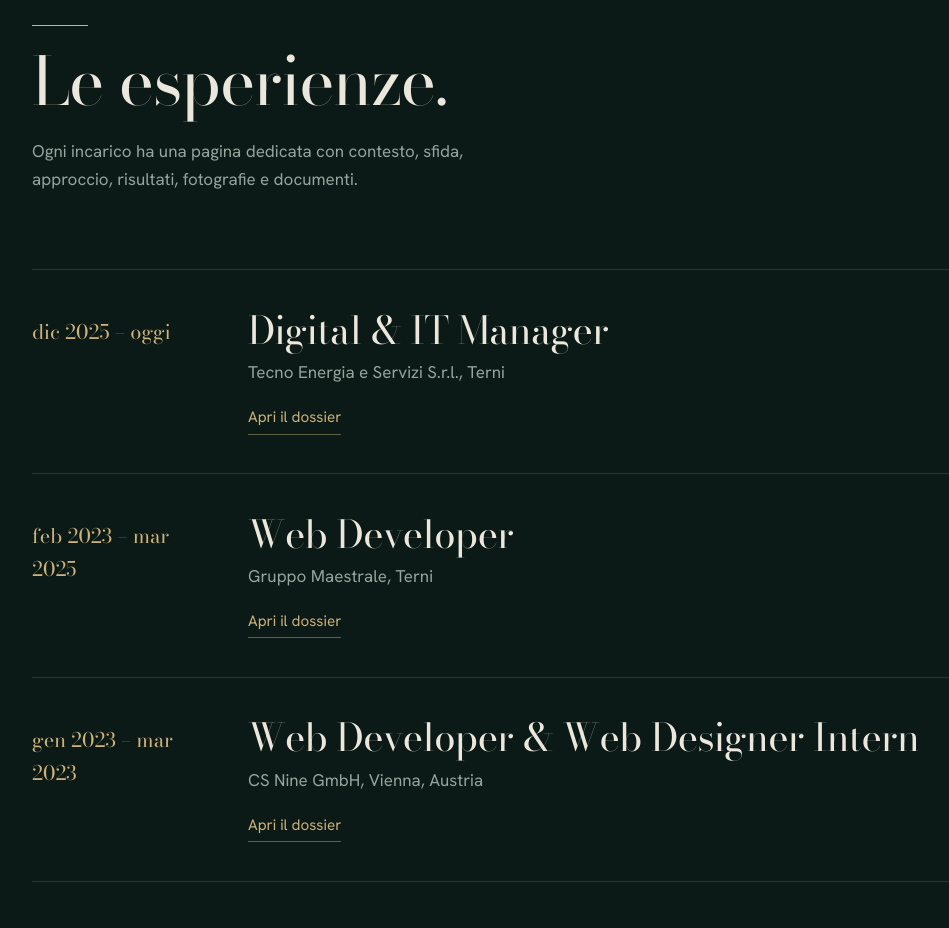
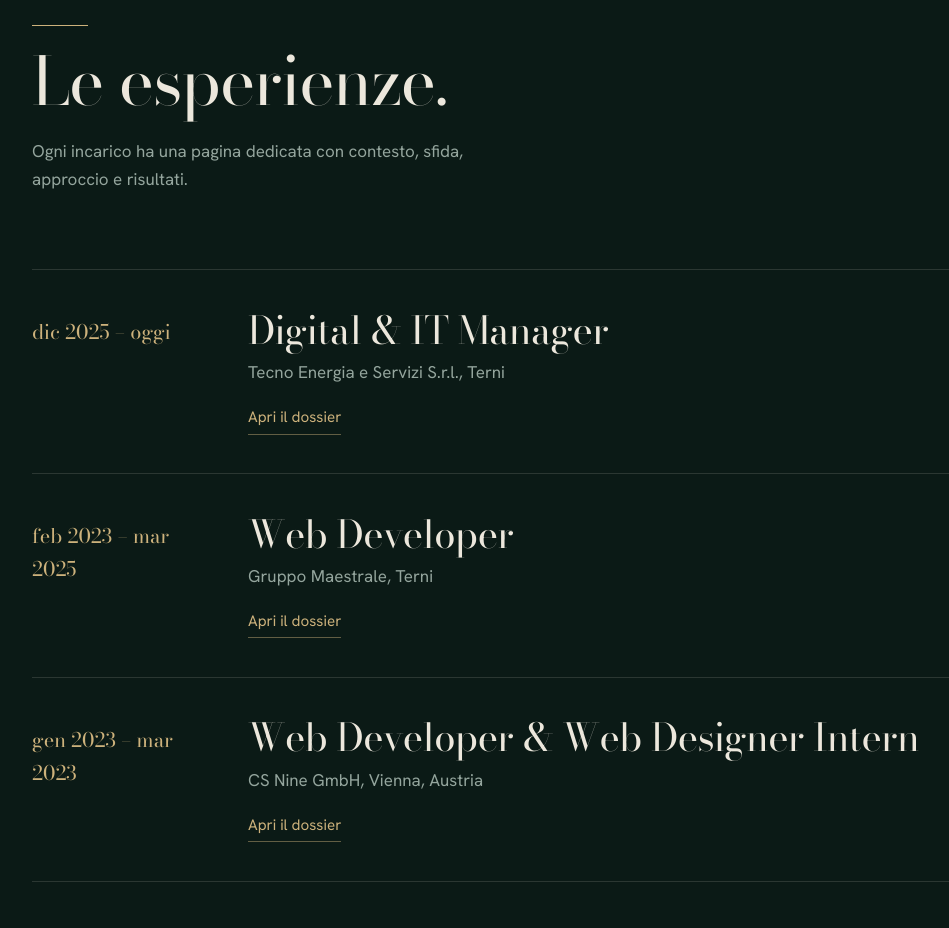
Before and after one commit to leonardo-peruzzi/portfolio, a Next.js app: page /portfolio/ in a window 1280 px wide. Shown: the part 1560-2488 px from the top of the page, without its empty margins (32-981 px from the left). Built offline with nearby package versions, Linux system fonts and the light colour scheme.

Commit message:
text fix

```diff
--- a/app/page.tsx
+++ b/app/page.tsx
@@ -52,7 +52,7 @@ export default function HomePage() {
       <section className="section">
         <SectionHead
           title="Le esperienze."
-          lead="Ogni incarico ha una pagina dedicata con contesto, sfida, approccio, risultati, fotografie e documenti."
+          lead="Ogni incarico ha una pagina dedicata con contesto, sfida, approccio e risultati."
         />
         <ExperienceIndex items={experiences} />
         <p className="more">
```
Also changed, not shown: 2 other files (tests, documents, lock files or other folders).
